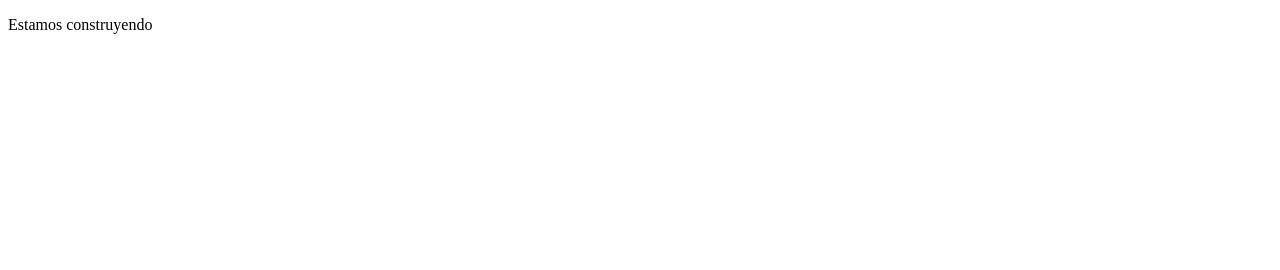
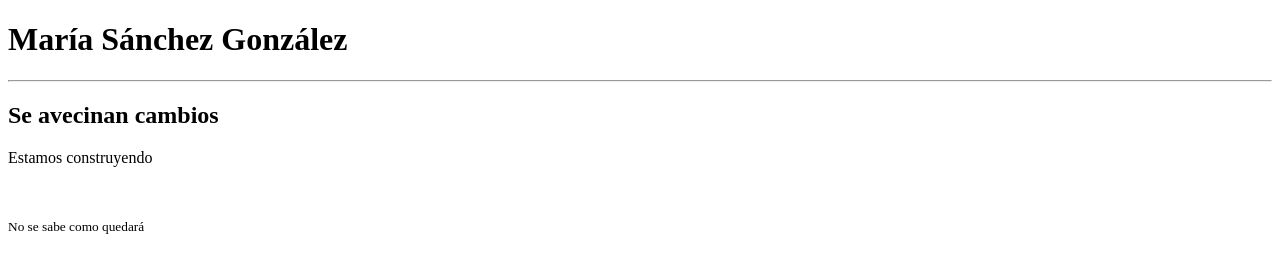
Before and after one commit to msangon/msangon.github.io, a plain HTML site: page index.html in a window 1280 px wide. Drawn offline with Linux system fonts and the light colour scheme.

Commit message:
Añado h2, hr,br,p,small

```diff
--- a/index.html
+++ b/index.html
@@ -7,6 +7,11 @@
     <title>Portfolio msangon</title>
 </head>
 <body>
+    <h1>María Sánchez González</h1>
+    <hr>
+    <h2>Se avecinan cambios</h2>
     <p>Estamos construyendo</p>
+    <br>
+    <p><small>No se sabe como quedará</small></p>
 </body>
 </html>
```
